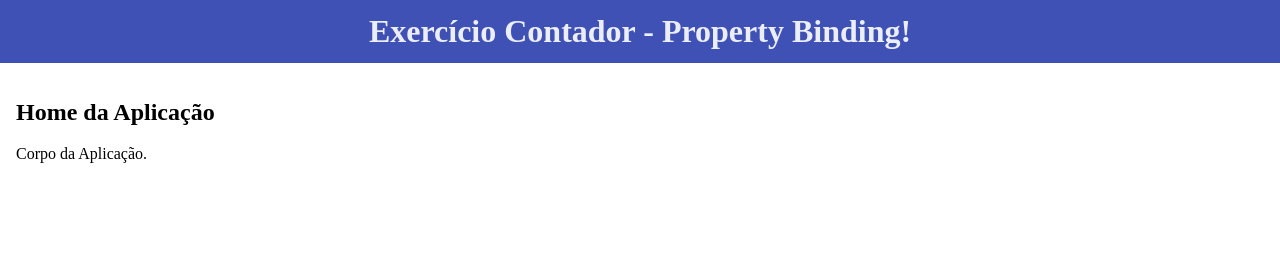
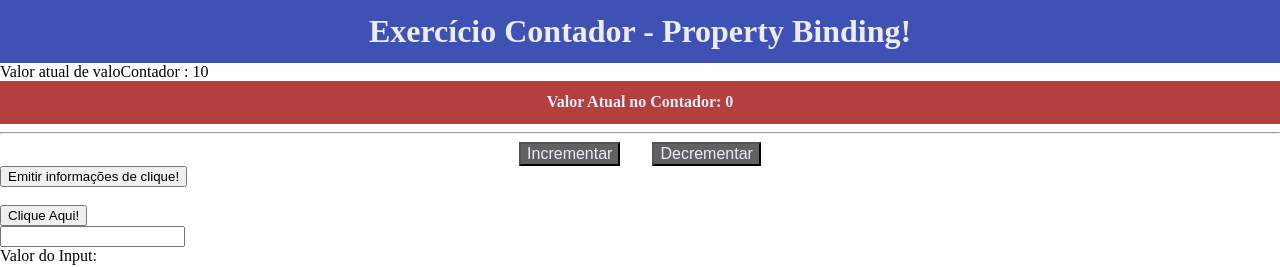
Before and after one commit to Aquinolima/Angular---Accenture2.0, an Angular app in the folder minha-aplicacao/: page / in a window 1280 px wide. Shown: the top 267 px of the page. Built offline with nearby package versions, Linux system fonts and the light colour scheme.

Commit message:
Two Way Data Binding

```diff
--- a/minha-aplicacao/package.json
+++ b/minha-aplicacao/package.json
@@ -24,7 +24,7 @@
     "zone.js": "~0.11.3"
   },
   "devDependencies": {
-    "@angular-devkit/build-angular": "~0.1102.1",
+    "@angular-devkit/build-angular": "^0.1102.1",
     "@angular/cli": "~11.2.1",
     "@angular/compiler-cli": "~11.2.1",
     "@types/jasmine": "~3.6.0",
--- a/minha-aplicacao/src/app/app.component.html
+++ b/minha-aplicacao/src/app/app.component.html
@@ -2,15 +2,15 @@
     [title] = "titulo"
 ></app-header>
 
-
-<app-home></app-home>
+<!--
+<app-home></app-home> -->
 
 
-<!-- <app-exercicio-data-binding
+<app-exercicio-data-binding
 [palavra] = "pudim"
 [color] = "favoriteColor"
 (clicado) = "eventoRecebido($event)"
 ></app-exercicio-data-binding>
- -->
+
 
 <app-footer></app-footer>
--- a/minha-aplicacao/src/app/exercicio-data-binding/contador/contador.component.ts
+++ b/minha-aplicacao/src/app/exercicio-data-binding/contador/contador.component.ts
@@ -7,18 +7,18 @@ import { Component, EventEmitter, Input, OnInit, Output } from '@angular/core';
 })
 export class ContadorComponent implements OnInit  {
 
-  @Input() 'valor' = 0;
-  @Output() valorMudou = new EventEmitter();
+  @Input() valor  = 0;
+  @Output() valorChange = new EventEmitter();
 
   ngOnInit(): void {
   }
   incrementar(){
     this.valor = this.valor + 1;
-    this.valorMudou.emit(this.valor);
+    this.valorChange.emit(this.valor);
   }
   decrementar(){
     this.valor = this.valor - 1;
-    this.valorMudou.emit(this.valor);
+    this.valorChange.emit(this.valor);
   }
 
 }
--- a/minha-aplicacao/src/app/exercicio-data-binding/exercicio-data-binding.component.html
+++ b/minha-aplicacao/src/app/exercicio-data-binding/exercicio-data-binding.component.html
@@ -1,8 +1,9 @@
 <!-- EXERCICIO CONTADOR -->
 
+Valor atual de valoContador : {{ valorContador }}
+
 <app-contador>
-    [valor]='10'
-     (valorMudou)="onValorAtualizadoNoContador($event)"
+    [(valor)]='valorContador'
  </app-contador>
 
 
--- a/minha-aplicacao/src/app/exercicio-data-binding/exercicio-data-binding.component.ts
+++ b/minha-aplicacao/src/app/exercicio-data-binding/exercicio-data-binding.component.ts
@@ -19,6 +19,8 @@ export class ExercicioDataBindingComponent implements OnInit {
   accessibilityText = 'Um texto acessível';
 
   valorDoInput = '';
+
+  valorContador = 10;
 
   constructor() {
     setTimeout(() => {
@@ -53,6 +55,7 @@ onClickBotaoEmissor(event : any){
 }
 
 onValorAtualizadoNoContador(novoValor : any){
+  this.valorContador = novoValor;
   console.log('onValorAtualizadoNoContador', novoValor);
 }
 
```
Also changed, not shown: 1 other file (tests, documents, lock files or other folders).
